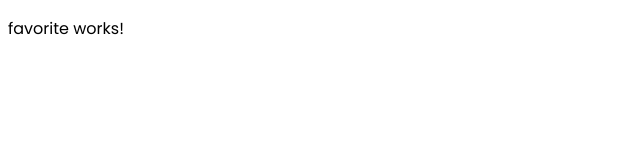
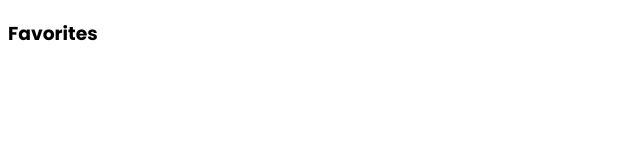
Before and after one commit to aritako/fe-test, an Angular app: page /favorite in a window 1280 px wide. Shown: the top 160 px of the page, without its empty margins (0-640 px from the left). Built offline with nearby package versions, Linux system fonts and the light colour scheme.

Commit message:
feat: implement favorites

```diff
--- a/src/app/favorite/favorite.component.html
+++ b/src/app/favorite/favorite.component.html
@@ -1 +1,8 @@
-<p>favorite works!</p>
+<div>
+  <h3>Favorites</h3>
+  @for (product of products; track product) { @if
+  (favoriteItemIds.includes(product.product_id)) {
+  <p>{{ product.name }}</p>
+  <p>{{ product.price }}</p>
+  } }
+</div>
--- a/src/app/favorite/favorite.component.ts
+++ b/src/app/favorite/favorite.component.ts
@@ -1,12 +1,26 @@
-import { Component } from '@angular/core';
-
+import { Component, Input } from '@angular/core';
+import products from '../products';
 @Component({
   selector: 'app-favorite',
   standalone: true,
   imports: [],
   templateUrl: './favorite.component.html',
-  styleUrl: './favorite.component.css'
+  styleUrl: './favorite.component.css',
 })
 export class FavoriteComponent {
+  @Input() products: any[] = products;
+  favoriteItemsString = localStorage.getItem('favoriteItems');
+  favoriteItemIds: any = [];
 
+  ngOnInit() {
+    for (const favoriteItem of JSON.parse(this.favoriteItemsString || '[]')) {
+      this.favoriteItemIds.push(favoriteItem.product_id);
+      console.log(this.favoriteItemIds);
+    }
+    // for (const product in products) {
+    //   // if (this.favoriteItemIds.includes(product.product_id)) {
+    //   console.log(product.product_id);
+    //   // }
+    // }
+  }
 }
```
